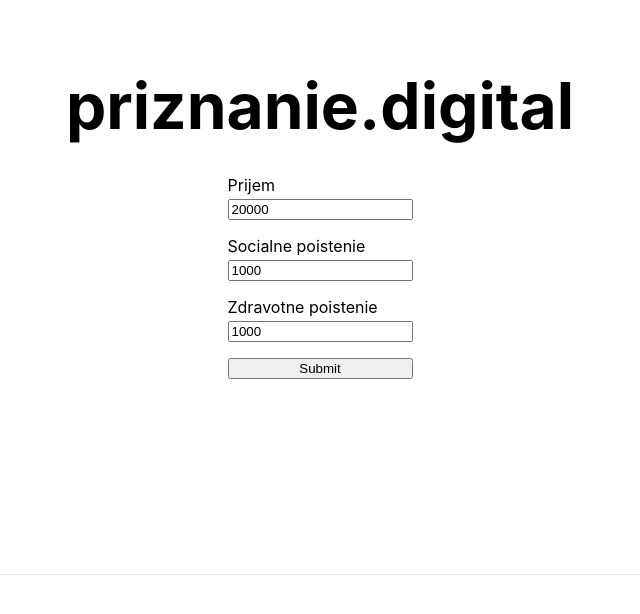
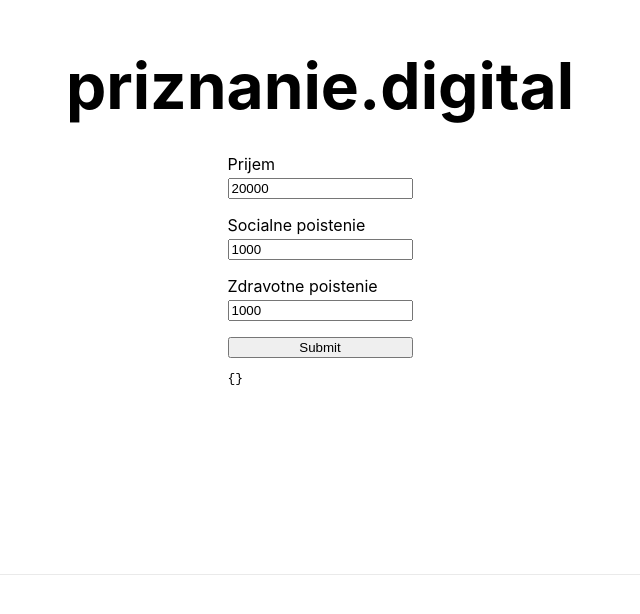
Before and after one commit to slovensko-digital/priznanie-digital, a Next.js app: page / in a window 1280 px wide. Shown: the part 126-740 px from the top of the page, without its empty margins (320-960 px from the left). Built offline with nearby package versions, Linux system fonts and the light colour scheme.

Commit message:
Remove alert and show

```diff
--- a/components/MainForm.tsx
+++ b/components/MainForm.tsx
@@ -1,9 +1,11 @@
-import React from "react";
+import React, { useState } from "react";
 import { Formik, Field, Form, ErrorMessage } from "formik";
 import { calculate } from "../lib/calculation";
 import styles from "./MainForm.module.css";
+import { TaxForm } from "../lib/types";
 
 const MainForm = () => {
+  const [taxForm, setTaxForm] = useState<TaxForm>({});
   return (
     <Formik
       initialValues={{
@@ -12,7 +14,7 @@ const MainForm = () => {
         priloha3_r13_zdravotne: 1000
       }}
       onSubmit={(values, { resetForm }) => {
-        alert(JSON.stringify(calculate(values), null, 2));
+        setTaxForm(calculate(values));
         resetForm();
       }}
     >
@@ -24,6 +26,7 @@ const MainForm = () => {
         <label htmlFor="priloha3_r13_zdravotne">Zdravotne poistenie</label>
         <Field name="priloha3_r13_zdravotne" type="number" />
         <button type="submit">Submit</button>
+        <pre>{JSON.stringify(taxForm, null, 2)}</pre>
       </Form>
     </Formik>
   );
```
